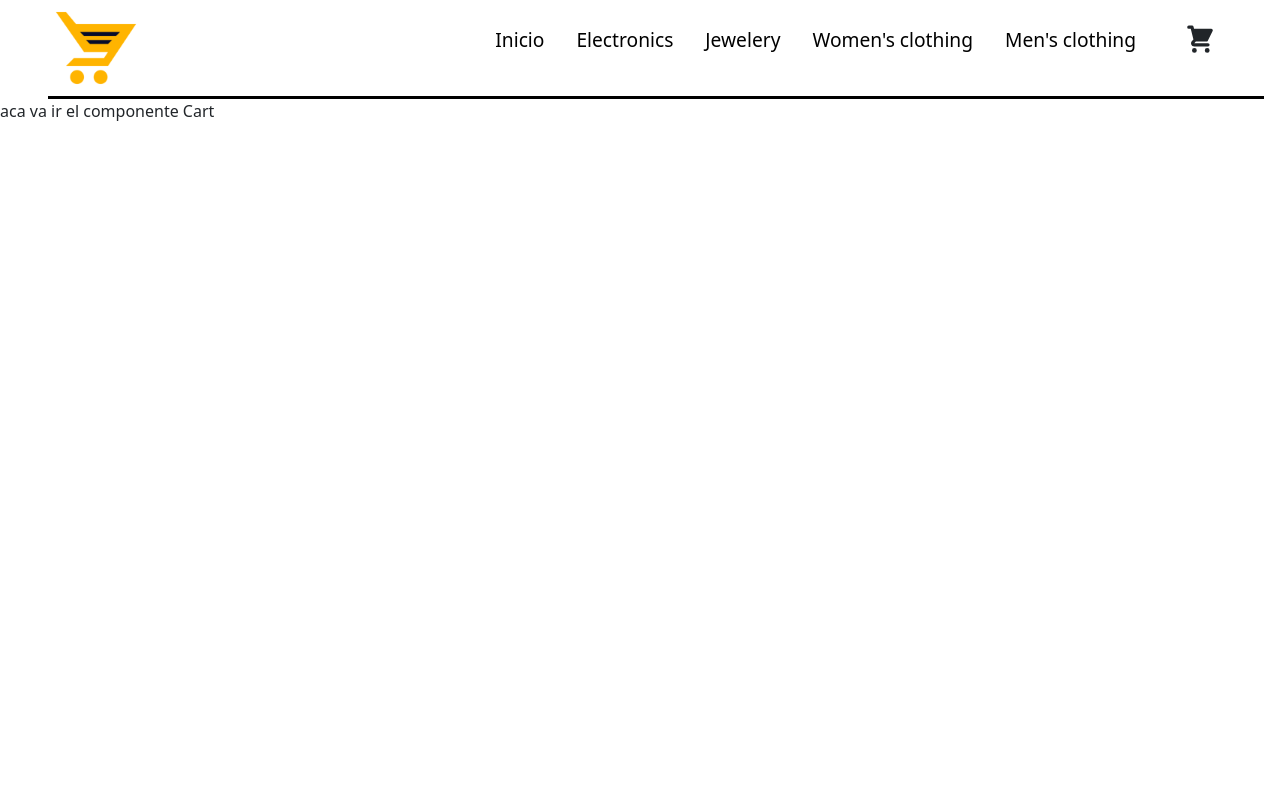
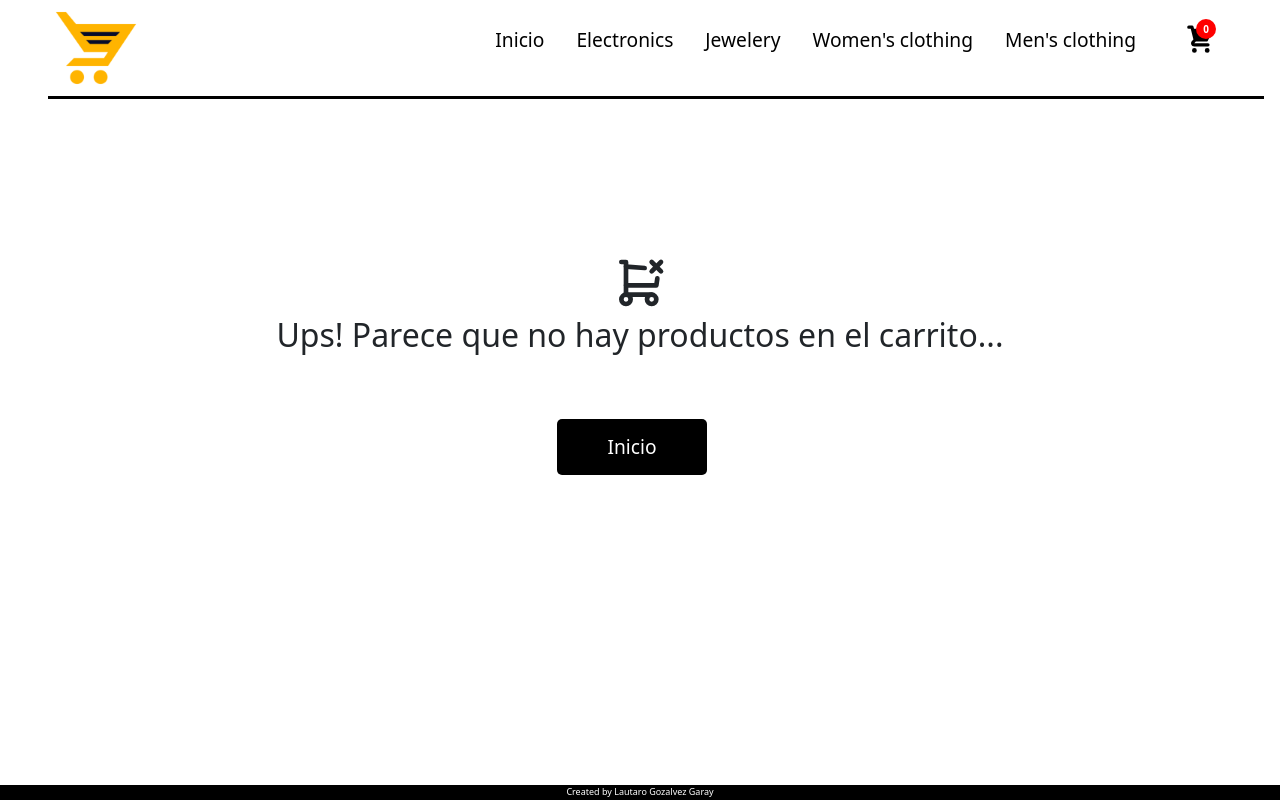
Before and after one commit to lautaroGozalvezGaray/Ecommerce-GozalvezGaray, a React (Create React App) app: page /Cart in a window 1280 px wide. Built offline with nearby package versions, Linux system fonts and the light colour scheme.

Commit message:
agregando cardContex, cart con funciones correspondientes, modificacion de cartWidget para que muestre los items agregadps

```diff
--- a/src/App.jsx
+++ b/src/App.jsx
@@ -6,9 +6,12 @@ import ItemListContainer from './containers/ItemListContainer/index';
 import { BrowserRouter, Routes, Route} from "react-router-dom";
 import { NotFound } from './components/NotFound';
 import { Cart } from './containers/Cart';
+import { ShopProvider } from './contex/ShopContex';
+import { Footer } from './components/Footer';
 
 function App() {
   return(
+    <ShopProvider>
       <BrowserRouter>
         <NavBar/>
         <Routes>
@@ -18,8 +21,12 @@ function App() {
           <Route path='/Cart' element={<Cart/>}></Route>
           <Route path='*' element={<NotFound/>}></Route>
         </Routes>
+        <Footer/>
 
       </BrowserRouter>
+
+    </ShopProvider>
+
 
   )
 }
--- a/src/components/CartWidget/index.jsx
+++ b/src/components/CartWidget/index.jsx
@@ -1,10 +1,20 @@
 import React from "react";
+import { useContext } from "react";
 import {HiShoppingCart} from "react-icons/hi";
+import { Shop } from "../../contex/ShopContex";
+import { Link } from "react-router-dom";
 import "./styles.css";
 
 const CartWidget = () => {
+    const {cart} = useContext(Shop);
+    const {quantity} = useContext(Shop);
+
     return(
-        <HiShoppingCart className="icon"/>
+        <div className="widgetContainer">
+            <Link to={"/Cart"} className="link"><HiShoppingCart className="icon"/>{<span>{(cart.length)}</span> && <span className="cartOne">{quantity()}</span>}</Link>
+
+
+        </div>
     )
 }
 
--- a/src/components/CartWidget/styles.css
+++ b/src/components/CartWidget/styles.css
@@ -2,3 +2,38 @@
     font-size: 2rem;
     margin-left: 2rem;
 }
+.link{
+   color: black;
+}
+.link:hover{
+    color: black;
+}
+.cartOne{
+    color:rgb(255, 255, 255);
+    font-size: 1rem;
+    font-weight: 600;
+    position: absolute;
+    top: 19px;
+    right: 64px;
+    background-color: rgb(255, 0, 0);
+    border-radius: 12px;
+    min-width: 20px;
+    height: 20px;
+    text-align: center;
+    line-height: 20px;
+    font-size: 10px;
+    display: inline-block;
+}
+
+/* .widgetContainer{
+    display: flex;
+    align-items: center;
+}
+.widgetContainer span{
+    margin-left: 0.8rem;
+    background-color: rgb(255, 1, 1);
+    border-radius: 100%;
+    height: 50%;
+    width: 50%;
+    text-align: center;
+} */
--- /dev/null
+++ b/src/components/Footer/index.jsx
@@ -0,0 +1,10 @@
+import React from 'react';
+import "./styles.css";
+
+export const Footer = () => {
+  return (
+    <div className='footer'>
+        <p>Created by Lautaro Gozalvez Garay</p>
+    </div>
+  )
+}
--- /dev/null
+++ b/src/components/Footer/styles.css
@@ -0,0 +1,11 @@
+.footer{
+    position: fixed;
+    left:0px;
+    bottom:0px;
+    height:15px;
+    width:100%;
+    background-color: rgb(0, 0, 0);
+    color: rgb(255, 255, 255);
+    text-align: center;
+    font-size: 9px;
+}
--- a/src/components/ItemDetail/index.jsx
+++ b/src/components/ItemDetail/index.jsx
@@ -1,6 +1,7 @@
-import React, { useState } from 'react'
+import React, { useContext, useState } from 'react'
 import {useNavigate} from "react-router-dom";
 import ItemCount from '../ItemCount';
+import { Shop } from "../../contex/ShopContex";
 import "./styles.css";
 
 
@@ -10,11 +11,14 @@ const ItemDetail = ({product}) => {
 
   const [qtyAdded, setQtyAdded] = useState(0);
 
+  const {addItem} = useContext(Shop);
+
   const handleConfirm = (qty) => {
     setQtyAdded(qty);
   }
 
   const handleTerminate = () => {
+    addItem(product, qtyAdded);
     navigate("/Cart");
   }
 
--- a/src/components/NavBar/index.jsx
+++ b/src/components/NavBar/index.jsx
@@ -3,18 +3,22 @@ import CartWidget from "../CartWidget";
 import "./styles.css";
 import cartlogo from "../../Assets/cartlogo.png"
 import { Link } from "react-router-dom";
+/* import { useContext } from "react";
+import { Shop } from "../../contex/ShopContex"; */
 
 const NavBar = () =>{
+
+    /* const {estadoA} = useContext(Shop); */
     return(
         <div className="navContainer">
             <Link to={"/"}><img src={cartlogo} alt="logo" className="logo"></img></Link>
             <ul>
 
-                <li><Link to={"/"}>Inicio</Link></li>
-                <li><Link to={"/category/electronics"}>Electronics</Link></li>
-                <li><Link to={"/category/jewelery"}>Jewelery</Link></li>
-                <li><Link to={"/category/women's clothing"}>Women's clothing</Link></li>
-                <li><Link to={"/category/men's clothing"}>Men's clothing</Link></li>
+                <li><Link className="link" to={"/"}>Inicio</Link></li>
+                <li><Link className="link" to={"/category/electronics"}>Electronics</Link></li>
+                <li><Link className="link" to={"/category/jewelery"}>Jewelery</Link></li>
+                <li><Link className="link" to={"/category/women's clothing"}>Women's clothing</Link></li>
+                <li><Link className="link" to={"/category/men's clothing"}>Men's clothing</Link></li>
                 <CartWidget/>
             </ul>
 
--- a/src/components/NavBar/styles.css
+++ b/src/components/NavBar/styles.css
@@ -48,3 +48,7 @@ li a:hover {
   background-color: rgb(197, 197, 197);
   border-radius: 5px;
 }
+
+.link:hover{
+  color: black;
+}
--- a/src/containers/Cart/index.jsx
+++ b/src/containers/Cart/index.jsx
@@ -1,7 +1,88 @@
-import React from 'react'
+import React from 'react';
+import { useContext } from 'react';
+import { Shop } from '../../contex/ShopContex';
+import {TbShoppingCartX} from "react-icons/tb";
+import {MdDeleteForever} from "react-icons/md";
+import "./styles.css";
+import { Link } from 'react-router-dom';
+
 
 export const Cart = () => {
-  return (
-    <div>aca va ir el componente Cart</div>
+  const {cart} = useContext(Shop);
+  const {removeItem} = useContext(Shop);
+  const {removeAll} = useContext(Shop);
+
+  //funcion para calcular el total de los items
+
+  const totalItems = () => {
+    let total=0;
+    cart.map((element) => (
+      total += parseFloat(element.price * element.quantity)
+    ));
+    return total;
+  }
+
+
+ return(
+
+    <>
+    {
+      cart.length > 0
+      ?
+        <>
+        <div className='containerAll'>
+          <div className='tableContainer'>
+            <table className='table'>
+
+              <tbody>
+                <tr className='trTitle'>
+                  <th>Cantidad</th>
+                  <th>Categoria</th>
+                  <th>Producto</th>
+                  <th>Precio</th>
+                </tr>
+                {cart.map(producto => {
+                    return(
+                      <tr className='trProduct'>
+                        <td className='tdDescription'>{producto.quantity}</td>
+                        <td className='tdDescription'>{producto.category}</td>
+                        <td className='tdProduct'><img className="imageCart" src={producto.image} alt={producto.title}/>{producto.title}</td>
+                        <td className='tdDescription'>${producto.price} <Link onClick={() => removeItem(producto.id)} to={"#"}><MdDeleteForever className='iconDetele'/></Link></td>
+                      </tr>
+                    )
+                  }
+                )}
+
+                <tr className='trTotal'>
+                  <th></th>
+                  <th></th>
+                  <th>Total</th>
+                  <th>$ {totalItems()}</th>
+                </tr>
+
+              </tbody>
+            </table>
+            <div className='containerBtnDelete'>
+              <button onClick={removeAll}>Borrar Todo</button>
+            </div>
+          </div>
+        </div>
+      </>
+      :
+
+      <div  className='cartEmpty'>
+        <TbShoppingCartX className='iconEmpty'/>
+        <p>Ups! Parece que no hay productos en el carrito...</p>
+        <div className='btnEmpty'>
+          <ul>
+            <li><Link className="linkEmpty" to={"/"}>Inicio</Link></li>
+          </ul>
+        </div>
+      </div>
+
+    }
+
+    </>
+
   )
 }
--- /dev/null
+++ b/src/containers/Cart/styles.css
@@ -0,0 +1,107 @@
+.containerAll{
+    display: flex;
+    width: 80%;
+    margin: 0 auto;
+}
+.tableContainer{
+    width: 100%;
+    margin: 2rem;
+}
+.table {
+    margin: auto;
+}
+.table .trTitle{
+    width: 25%;
+    border-bottom: 1px black solid;
+    text-align: center;
+}
+.table .trProduct{
+    width: 25%;
+    border-bottom: 1px black solid;
+    text-align: center;
+}
+/* .table td {
+    width: 25%;
+    border-bottom: 1px black solid;
+    text-align: center;
+    margin-top: 2rem;
+} */
+/* .tdPrice{
+    display: flex;
+    float: right;
+    align-items: center;
+    border-bottom: 0px white solid;
+    vertical-align: middle;
+} */
+.tdDescription{
+    vertical-align: middle;
+}
+.tdProduct{
+    float:left;
+    vertical-align: middle;
+    margin-left: 1.3rem;
+    border-bottom: 0px white solid;
+}
+.iconDetele{
+    font-size: 33px;
+    color:red;
+}
+.containerBtnDelete{
+    display: flex;
+    justify-content: flex-end;
+}
+.containerBtnDelete button{
+    border: none;
+    border-radius: 5px;
+    background-color: rgb(0, 0, 0);
+    color: rgb(255, 255, 255);
+}
+.containerBtnDelete button:hover{
+    background-color: rgb(255, 0, 0) ;
+    color: rgb(0, 0, 0);
+    border: 1px rgb(0, 0, 0) solid;
+}
+.cartEmpty{
+    display: flex;
+    flex-direction: column;
+    height: 70vh;
+    justify-content: center;
+    align-items: center;
+}
+.iconEmpty{
+    font-size: 3.5rem;
+}
+.cartEmpty p{
+    font-size: 2rem;
+}
+.btnEmpty{
+    margin-top: 2rem;
+}
+.btnEmpty ul{
+    justify-content: center;
+    width: auto;
+}
+
+.linkEmpty{
+    justify-content: center;
+    text-decoration: none;
+    width: 150px;
+    border: none;
+    border-radius: 5px;
+    background-color: rgb(0, 0, 0);
+    color: rgb(255, 255, 255);
+}
+.linkEmpty:hover{
+    background-color: rgb(255, 255, 255) ;
+    color: rgb(0, 0, 0);
+    border: 1px rgb(0, 0, 0) solid;
+}
+.imageCart{
+    height: 70px;
+    margin-right: 1rem;
+}
+.trTotal{
+    border-bottom: 0px white solid;
+    text-align: right;
+    font-size: 1.4rem;
+}
--- /dev/null
+++ b/src/contex/ShopContex.jsx
@@ -0,0 +1,61 @@
+import React, { createContext } from 'react';
+import { useState } from 'react';
+
+export const Shop = createContext();
+
+export const ShopProvider = ({children}) => {
+    const [estadoA, setEstadoA] = useState("valor por defecto");
+    const [cart, setCart] = useState([]);
+
+    // funcion para agregar un item y que no se repita
+    const addItem = (producto, cantidad) => {
+        console.log(producto, cantidad);
+        const productAgain = isInCart(producto);
+        console.log(productAgain);
+        if(productAgain){
+            productAgain.quantity += cantidad;
+            setCart([...cart]);
+        }else{
+            setCart([...cart, {...producto, quantity: cantidad}]);
+        }
+    }
+
+    //funcion para agregar al cartWidget la cantidad total de productos agregados al carrito
+
+    const quantity = () => {
+        let quantityItems=0;
+        cart.map((element) => (
+        quantityItems += element.quantity
+        ));
+        return quantityItems;
+    }
+
+    // funcion para remover el un item.
+    const removeItem = (value) => {
+        if(cart.length > 0){
+            const updateCart = cart.filter((item) => {
+                return item.id !== value;
+            });
+            setCart(updateCart);
+        }
+    }
+
+    // funcion para remover todos los items de cart
+    const removeAll = () => {
+        if(cart.length>0){
+            const updateCart = [];
+            setCart(updateCart)
+        }
+    }
+
+    // funcion que chekea si el item esta agregado al cart
+    const isInCart = (product) => {
+        return cart.find(elemento => elemento.id === product.id)
+    }
+
+    return (
+        <Shop.Provider value={{estadoA, setEstadoA, addItem, cart, removeItem, removeAll, quantity}}>
+            {children}
+        </Shop.Provider>
+  )
+}
```
Also changed, not shown: src/containers/ItemDetailContainer/index.jsx (+23 -13 lines). Lines whose indentation alone changed are shown as unchanged.
